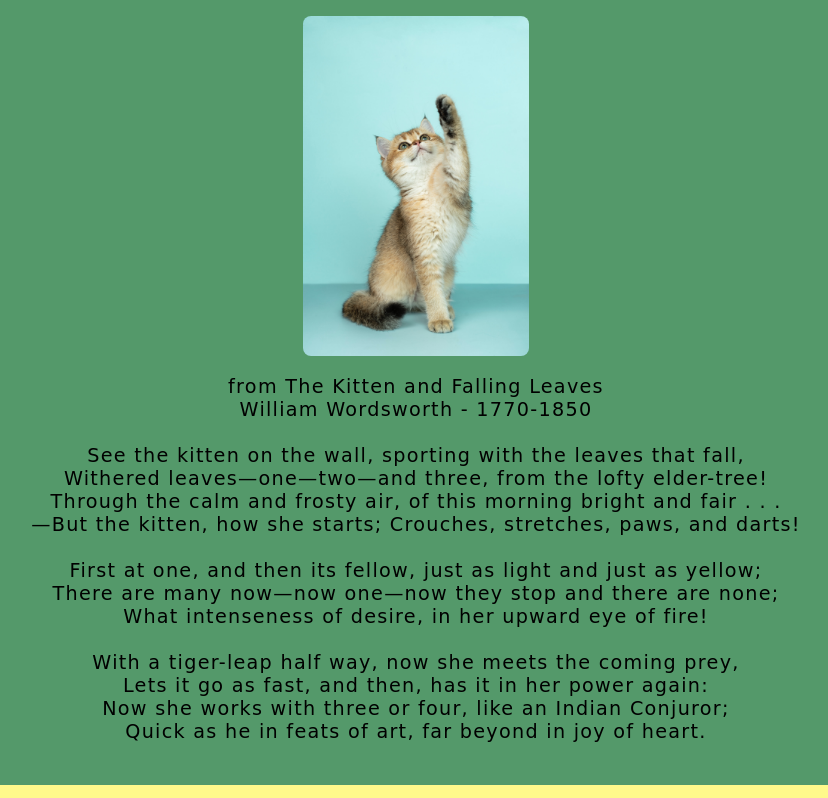
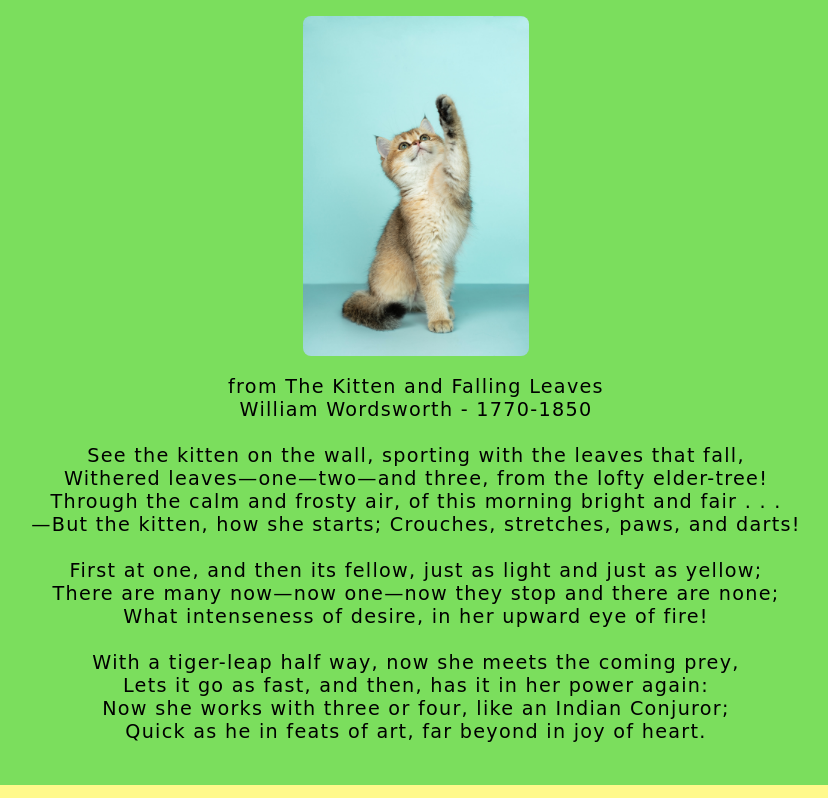
Before and after one commit to CircadiaStC/VS_projects-Begonias, a plain HTML site: page Kittens!/index.html in a window 1280 px wide. Shown: the part 110-908 px from the top of the page, without its empty margins (224-1052 px from the left). Drawn offline with Linux system fonts and the light colour scheme; a web font is replaced by a local one.

Commit message:
color change

```diff
--- a/Kittens!/style.css
+++ b/Kittens!/style.css
@@ -1,5 +1,5 @@
 body    {
-    background-color:#54996a;
+    background-color:#7bde5d;
 }
 
 h1 {
```
